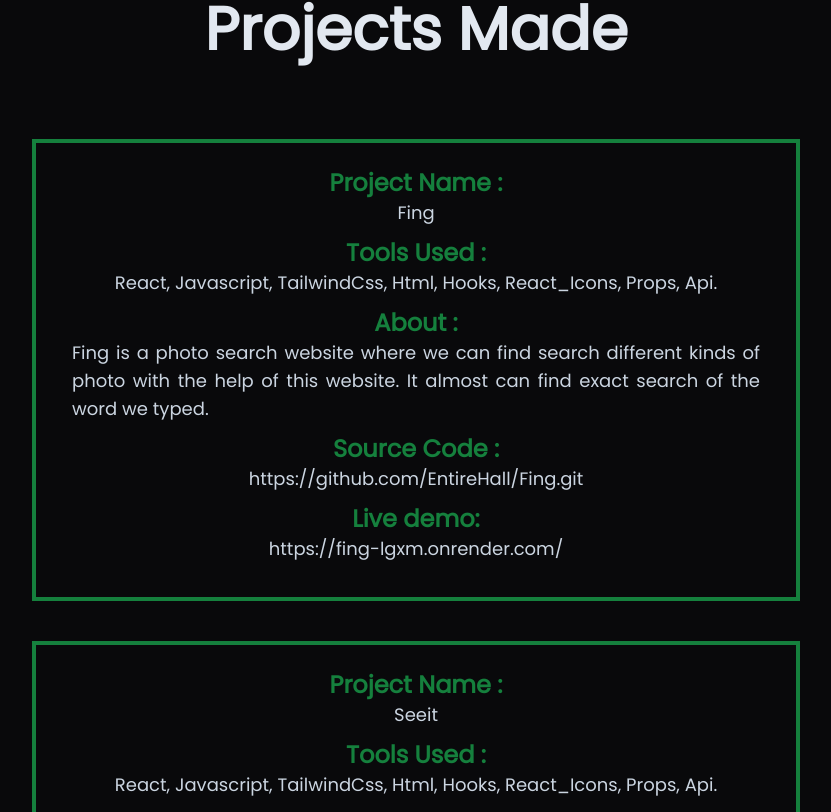
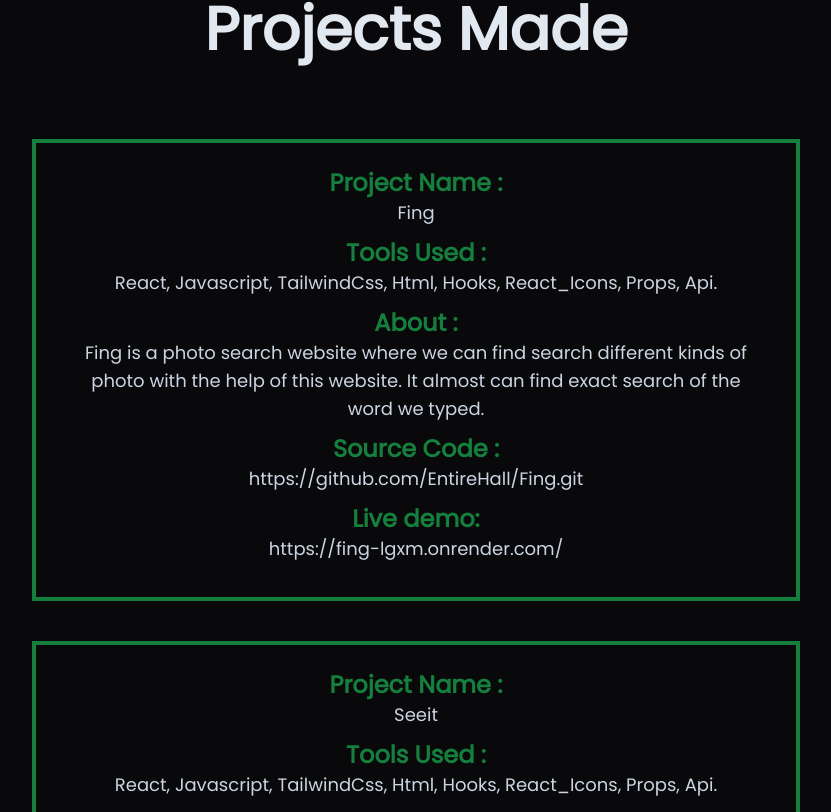
Before and after one commit to EntireHall/Portfolio, a React (Vite) app: page / in a window 1280 px wide. Shown: the part 3425-4237 px from the top of the page, without its empty margins (224-1055 px from the left). Built offline with nearby package versions, Linux system fonts and the light colour scheme; a web font is replaced by a local one.

Commit message:
Update Project.jsx

```diff
--- a/src/components/Project/Project.jsx
+++ b/src/components/Project/Project.jsx
@@ -5,7 +5,7 @@ function Rand({hell,div1})
 
 
 {
-  return<div className='text-slate-300 text-2xl font-pop flex flex-col justify-center items-center text-justify mb-2.5 '>
+  return<div className='text-slate-300 text-2xl font-pop flex flex-col justify-center items-center text-center px-2 mb-2.5 '>
 
       <h1 className='font-bold text-green-700 '>{hell}</h1>
       <span className='text-lg'>{div1}</span>
@@ -23,10 +23,9 @@ export default function Service() {
     {
       Record.map((data,index) => (
 
-<div className='border-4 border-green-700 md:max-w-[60%] max-sm:border-none flex-wrap md:p-6
-transition ease-in duration-300 delay-200 hover:bg-gradient-to-r from-zinc-950 to-zinc-800 via-zinc-950' key={index} >
+<div className='border-4 border-green-700 md:max-w-[60%] max-sm:border-none flex-wrap md:p-6' key={index} >
 
-         <div className='pr-3 pl-3'>
+
           <Rand hell="Project Name :" div1={data.name}/>
           <Rand hell="Tools Used :" div1={data.tools}/>
           <Rand hell="About :" div1={data.para}/>
@@ -34,7 +33,6 @@ transition ease-in duration-300 delay-200 hover:bg-gradient-to-r from-zinc-950 t
           <Rand hell="Live demo:" div1={data.demo}/>
          </div>
 
-      </div>
 
 
   ))
```
